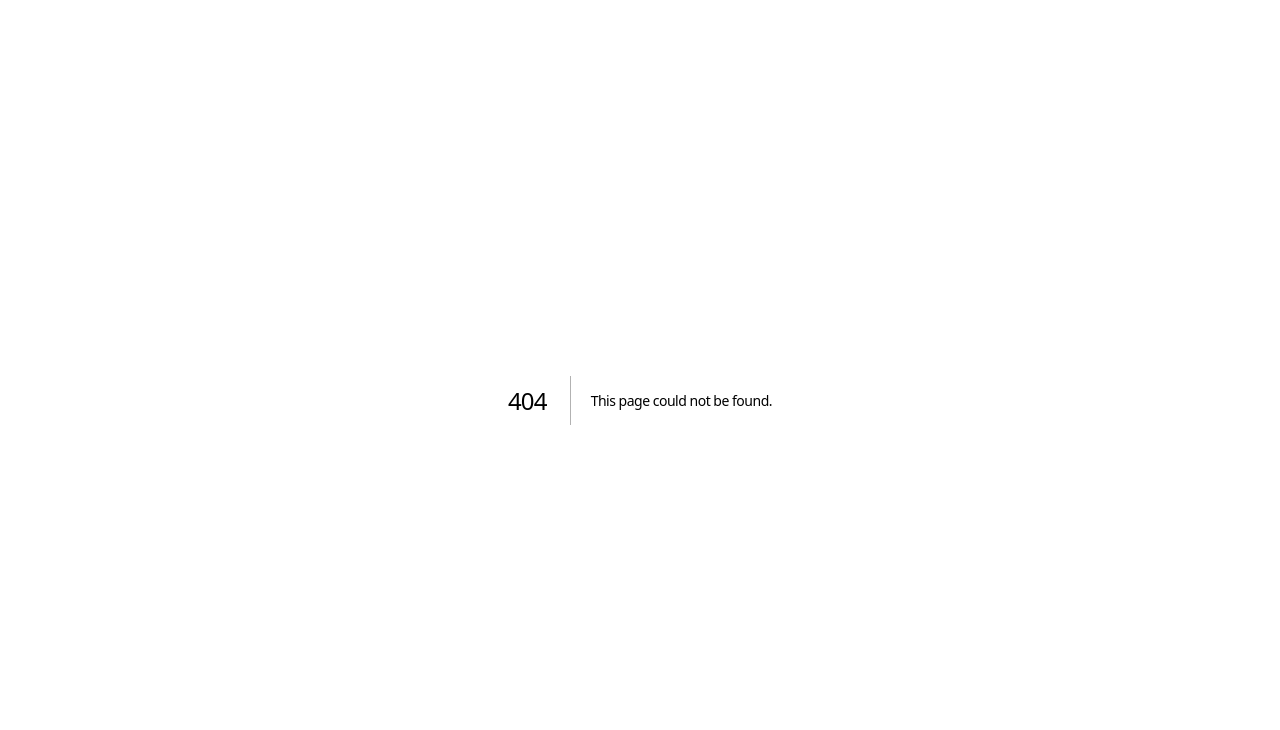
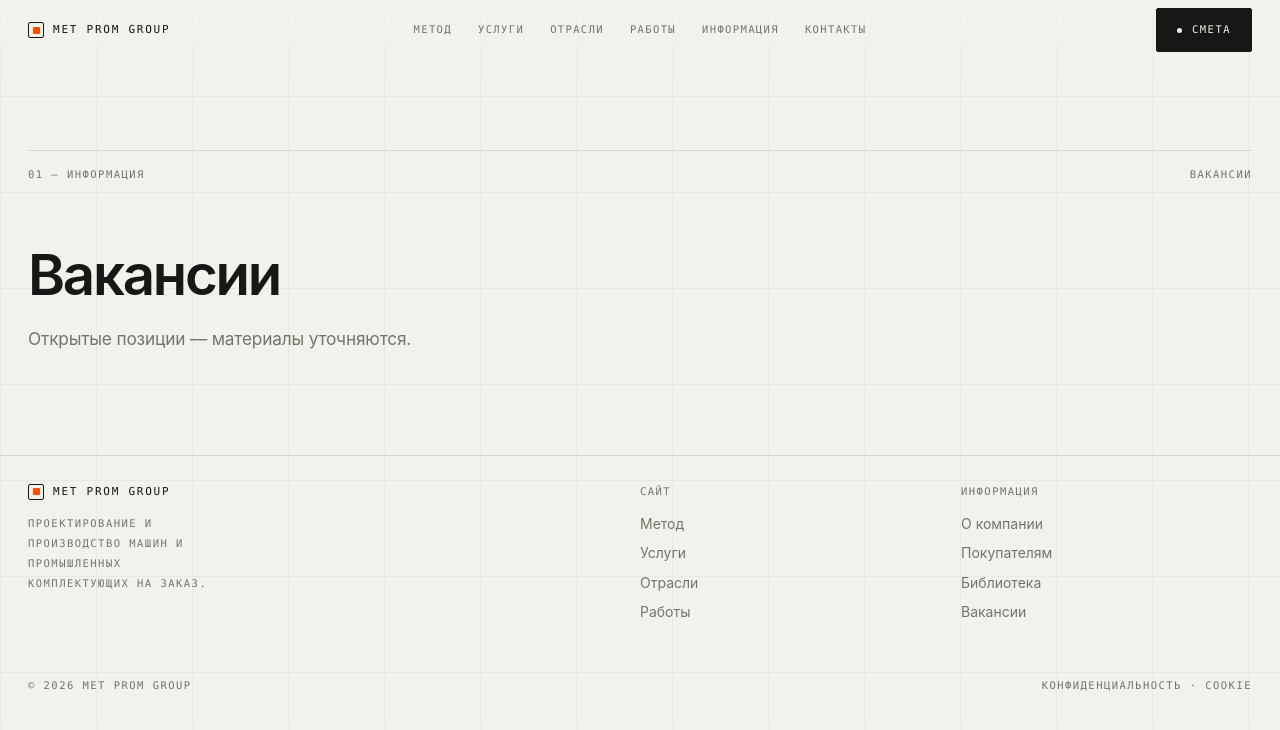
Before and after one commit to AntonioScirica/metprom, a Next.js app: page /vakansii in a window 1280 px wide. Before the commit this address had no page. Shown: the top 730 px of the page. Built offline with nearby package versions, Linux system fonts and the light colour scheme.

Commit message:
Aggiunge pagine Informazione (about, clienti, biblioteca, vacancy) e header/footer condivisi

```diff
--- a/app/globals.css
+++ b/app/globals.css
@@ -44,9 +44,13 @@ header .wrap{display:grid;grid-template-columns:1fr auto 1fr;align-items:center;
 .brand{display:flex;align-items:center;gap:9px;font-family:var(--mono);font-size:11px;letter-spacing:.16em;font-weight:500;justify-self:start}
 .brand .mk{width:16px;height:16px;border:1.5px solid var(--ink);border-radius:2px;position:relative;flex:none}
 .brand .mk::after{content:"";position:absolute;inset:3.5px;background:var(--accent);border-radius:1px}
-header nav{display:flex;gap:26px;justify-self:center}
+header nav{display:flex;align-items:center;gap:26px;justify-self:center}
 header nav a{font-family:var(--mono);font-size:10.5px;letter-spacing:.13em;text-transform:uppercase;color:var(--ink2);transition:color .2s}
 header nav a:hover{color:var(--ink)}
+.nav-drop{position:relative;display:flex;align-items:center}
+.nav-drop-menu{position:absolute;top:100%;left:50%;transform:translateX(-50%);padding-top:14px;display:none;flex-direction:column;gap:2px;min-width:170px}
+.nav-drop:hover .nav-drop-menu{display:flex}
+.nav-drop-menu a{background:var(--paper2);border:1px solid var(--line);padding:10px 14px;white-space:nowrap}
 .hgroup{display:flex;align-items:center;gap:14px;justify-self:end}
 @media(max-width:900px){header nav{display:none}}
 
--- /dev/null
+++ b/app/vakansii/page.jsx
@@ -0,0 +1,23 @@
+import Header from '../../components/Header';
+import Footer from '../../components/Footer';
+
+export const metadata = { title: 'Вакансии — Met Prom Group' };
+
+export default function Page() {
+  return (
+    <div>
+      <div className="grid-bg" />
+      <Header />
+
+      <section className="sec" style={{ paddingTop: 150 }}>
+        <div className="wrap">
+          <div className="sec-head"><span className="mono">01 — Информация</span><span className="mono">Вакансии</span></div>
+          <h1 className="h2">Вакансии</h1>
+          <p className="lead" style={{ marginTop: 22, maxWidth: '60ch' }}>Открытые позиции — материалы уточняются.</p>
+        </div>
+      </section>
+
+      <Footer />
+    </div>
+  );
+}
--- /dev/null
+++ b/components/Footer.jsx
@@ -0,0 +1,17 @@
+export default function Footer() {
+  return (
+    <footer>
+      <div className="wrap">
+        <div className="foot">
+          <div>
+            <div className="brand" style={{ marginBottom: 14 }}><span className="mk" />MET&nbsp;PROM&nbsp;GROUP</div>
+            <p className="mono" style={{ maxWidth: '30ch', lineHeight: 1.9 }}>Проектирование и производство машин и промышленных комплектующих на заказ.</p>
+          </div>
+          <nav><span className="mono" style={{ marginBottom: 6 }}>Сайт</span><a href="/#metodo">Метод</a><a href="/#servizi">Услуги</a><a href="/#settori">Отрасли</a><a href="/#lavori">Работы</a></nav>
+          <nav><span className="mono" style={{ marginBottom: 6 }}>Информация</span><a href="/o-kompanii">О компании</a><a href="/pokupatelyam">Покупателям</a><a href="/biblioteka">Библиотека</a><a href="/vakansii">Вакансии</a></nav>
+        </div>
+        <div className="foot-b"><span className="mono">© 2026 Met Prom Group</span><span className="mono">Конфиденциальность · Cookie</span></div>
+      </div>
+    </footer>
+  );
+}
--- /dev/null
+++ b/components/Header.jsx
@@ -0,0 +1,42 @@
+'use client';
+
+import { useEffect } from 'react';
+
+const INFO_LINKS = [
+  ['О компании', '/o-kompanii'],
+  ['Покупателям', '/pokupatelyam'],
+  ['Библиотека', '/biblioteka'],
+  ['Вакансии', '/vakansii'],
+];
+
+export default function Header() {
+  useEffect(() => {
+    const hd = document.getElementById('hd');
+    const onScroll = () => hd && hd.classList.toggle('on', window.scrollY > 40);
+    onScroll();
+    window.addEventListener('scroll', onScroll, { passive: true });
+    return () => window.removeEventListener('scroll', onScroll);
+  }, []);
+
+  return (
+    <header id="hd">
+      <div className="wrap">
+        <div className="brand"><span className="mk" />MET&nbsp;PROM&nbsp;GROUP</div>
+        <nav>
+          <a href="/#metodo">Метод</a><a href="/#servizi">Услуги</a>
+          <a href="/#settori">Отрасли</a><a href="/#lavori">Работы</a>
+          <div className="nav-drop">
+            <a href="#">Информация</a>
+            <div className="nav-drop-menu">
+              {INFO_LINKS.map(([t, href]) => <a key={href} href={href}>{t}</a>)}
+            </div>
+          </div>
+          <a href="/#contatti">Контакты</a>
+        </nav>
+        <div className="hgroup">
+          <a className="btn" href="/#contatti"><span className="dot" />Смета</a>
+        </div>
+      </div>
+    </header>
+  );
+}
```
Also changed, not shown: app/biblioteka/page.jsx (added, +23 -0 lines), app/o-kompanii/page.jsx (added, +23 -0 lines), app/page.jsx (+5 -35 lines), app/pokupatelyam/page.jsx (added, +23 -0 lines).
